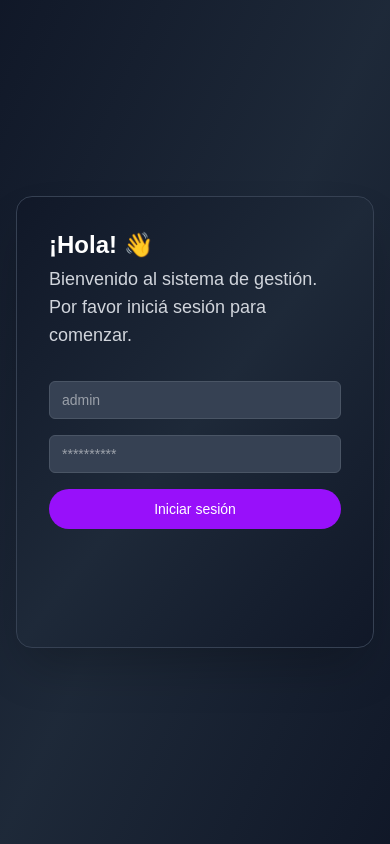
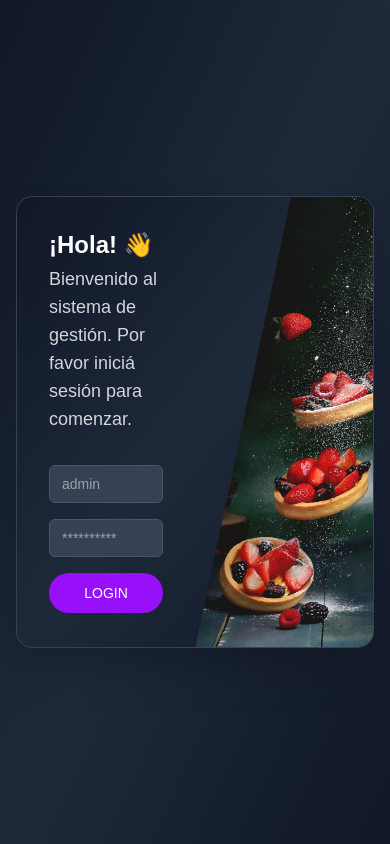
Before and after one commit to MartinPereiraDev/formGallery, a Next.js app in the folder front/: page / in a window 390 px wide. Shown: the part 750-1594 px from the top of the page. Built offline with nearby package versions, Linux system fonts and the light colour scheme.

Commit message:
loginForm actualizado

```diff
--- a/front/src/components/login/login.tsx
+++ b/front/src/components/login/login.tsx
@@ -53,17 +53,16 @@ export default function LoginForm() {
   }
 
   return (
-    <div className="min-h-screen bg-gradient-to-br from-gray-900 via-gray-800 to-gray-900 flex flex-col items-center justify-center p-4">
+    <div className="min-h-screen bg-gradient-to-br from-gray-900 via-gray-800 to-gray-900 flex flex-col items-center justify-center p-4 ">
      <div className="w-full max-w-3xl bg-gradient-to-br from-gray-900 via-gray-800 to-gray-900 rounded-2xl border border-gray-700 shadow-2xl overflow-hidden relative backdrop-blur-sm">
-        <div className="grid grid-cols-1 md:grid-cols-2 relative min-h-[450px]">
+        <div className="grid grid-cols-2 relative min-h-[450px]">
 
-          {/* Left - Login Form */}
+          {/* Left Side - Login Form */}
           <div className="p-8 md:p-12">
             <h2 className="text-2xl font-semibold text-white mb-1">¡Hola! 👋</h2>
             <p className="text-lg text-gray-300 mb-8">
               Bienvenido al sistema de gestión. Por favor iniciá sesión para comenzar.
             </p>
-
             {error && (
               <div className="bg-red-100 border border-red-400 text-red-700 px-4 py-2 rounded text-sm mb-4">
                 {error}
@@ -71,6 +70,7 @@ export default function LoginForm() {
             )}
 
             <form onSubmit={handleSubmit} className="space-y-4">
+              <div className="space-y-2">
                 <Input
                   id="username"
                   type="text"
@@ -79,6 +79,9 @@ export default function LoginForm() {
                   className="bg-gray-700 border-gray-600 text-white"
                   placeholder="admin"
                 />
+              </div>
+
+              <div className="space-y-2">
                 <Input
                   id="password"
                   type="password"
@@ -87,18 +90,19 @@ export default function LoginForm() {
                   className="bg-gray-700 border-gray-600 text-white"
                   placeholder="**********"
                 />
+              </div>
               <Button
                 type="submit"
                 className="w-full bg-purple-600 hover:bg-purple-700 text-white font-medium py-2 px-4 rounded-full"
                 disabled={isLoading}
               >
-                {isLoading ? "Cargando..." : "Iniciar sesión"}
+                {isLoading ? "LOGGING IN..." : "LOGIN"}
               </Button>
             </form>
           </div>
 
-          {/* Right - Image */}
-          <div className="hidden md:block relative h-full w-full overflow-hidden object-cover transform -skew-x-12 translate-x-12">
+          {/* Right Side - Welcome Message */}
+          <div className="h-full w-full overflow-hidden object-cover transform -skew-x-12 translate-x-12">
             <Image
               src="/login.jpg"
               alt="Ilustración de bienvenida"
```
Lines whose indentation alone changed are shown as unchanged.
